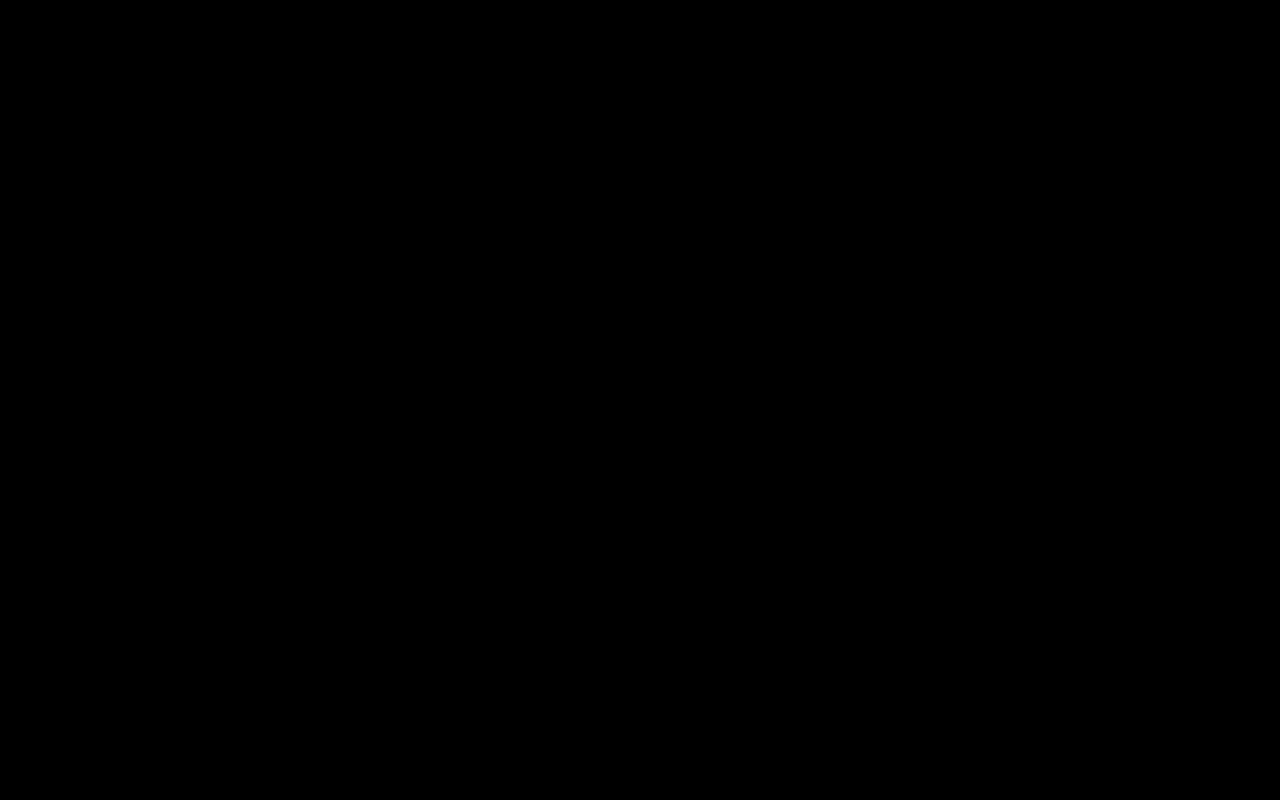
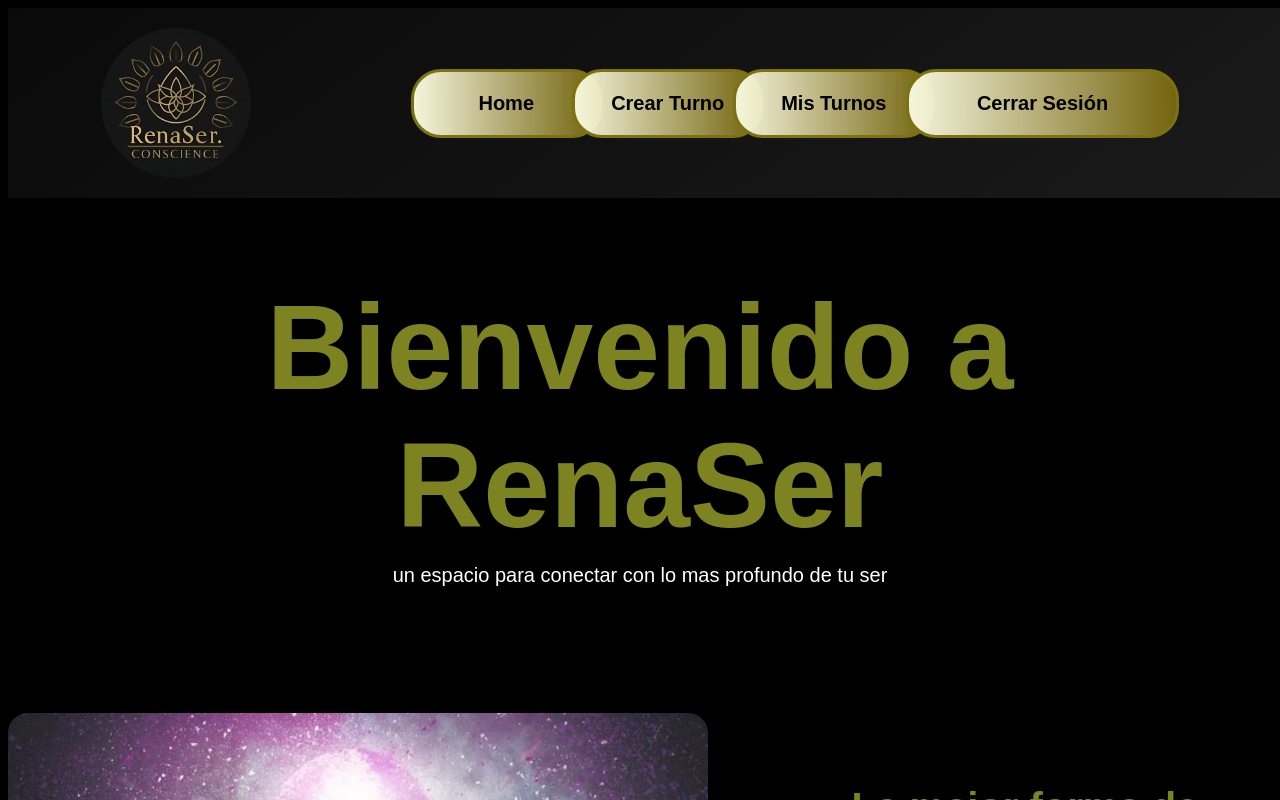
Before and after one commit to CarolinaAriza-mind/AppTurnos, a React (Vite) app in the folder front/vite-project-pm3/: page /home in a window 1280 px wide. Before the commit this address had no page. Shown: the top 800 px of the page. Built offline with nearby package versions, Linux system fonts and the light colour scheme; sample sign-in values are in the browser's storage; a web font is replaced by a local one.

Commit message:
Detalles de navegacion

```diff
--- a/front/vite-project-pm3/src/App.jsx
+++ b/front/vite-project-pm3/src/App.jsx
@@ -17,7 +17,7 @@
 
   useEffect(() => {
     const rutasValidas = [
-      "/",
+      "/home",
       "/Login",
       "/Registro",
       "/CrearTurno",
@@ -37,7 +37,7 @@
       isLogged &&
       (location.pathname === "/Login" || location.pathname === "/Registro")
     ) {
-      navigate("/");
+      navigate("/home");
     }
   }, [isLogged, navigate, location.pathname]);
 
@@ -55,7 +55,7 @@
           {!isNotFound && <NavBar />}
           <main>
             <Routes>
-              <Route path="/" element={<Home />} />
+              <Route path="/home" element={<Home />} />
               <Route path="/CrearTurno" element={<CrearTurno />} />
               <Route path="/MisTurnos" element={<MisTurnos />} />
             </Routes>
--- a/front/vite-project-pm3/src/components/NavBar/NavBar.jsx
+++ b/front/vite-project-pm3/src/components/NavBar/NavBar.jsx
@@ -31,7 +31,7 @@
       </div>
       <ul>
         <li>
-          <Link to="/" className={style.item}>
+          <Link to="/home" className={style.item}>
             Home
           </Link>
         </li>
--- a/front/vite-project-pm3/src/views/Login/Login.jsx
+++ b/front/vite-project-pm3/src/views/Login/Login.jsx
@@ -35,7 +35,7 @@
           showConfirmButton: false,
         });
 
-        navigate("/");
+        navigate("/home");
       } catch (err) {
         const msg = err?.response?.data?.msg || "Error al iniciar sesión";
         Swal.fire({
```
